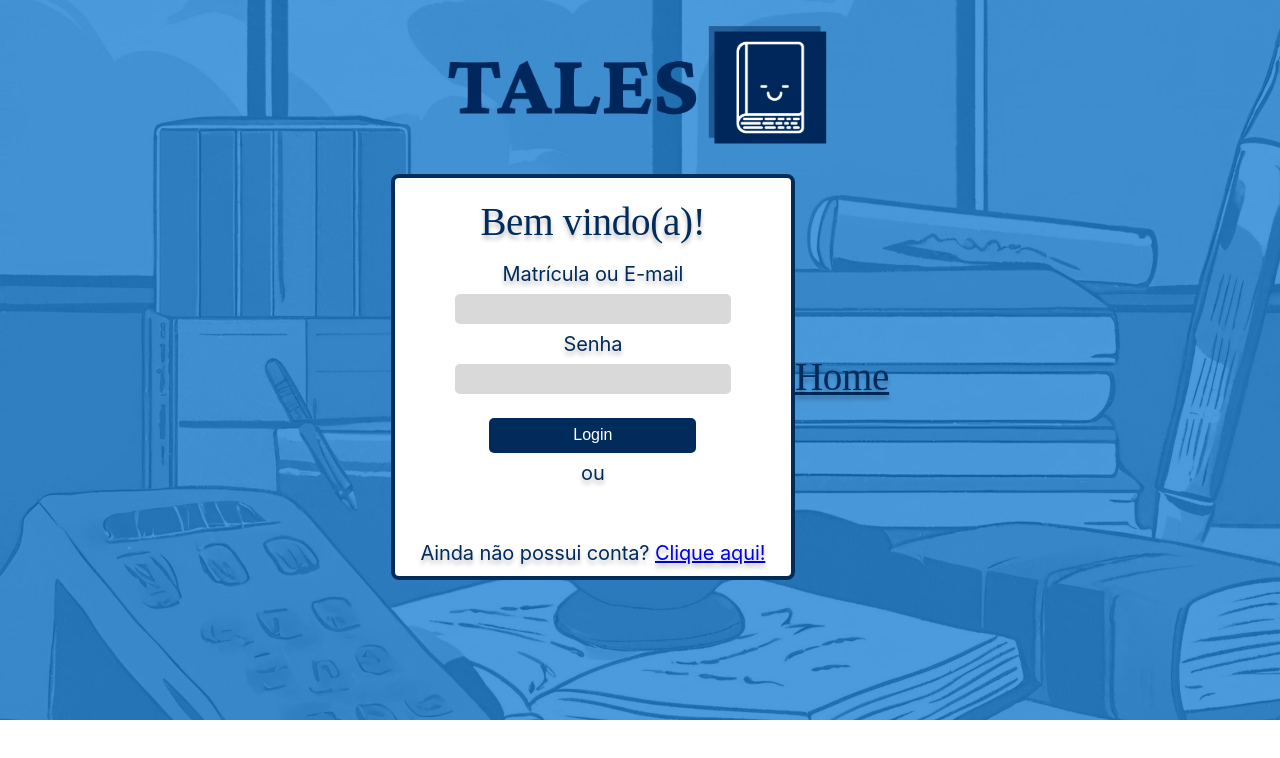
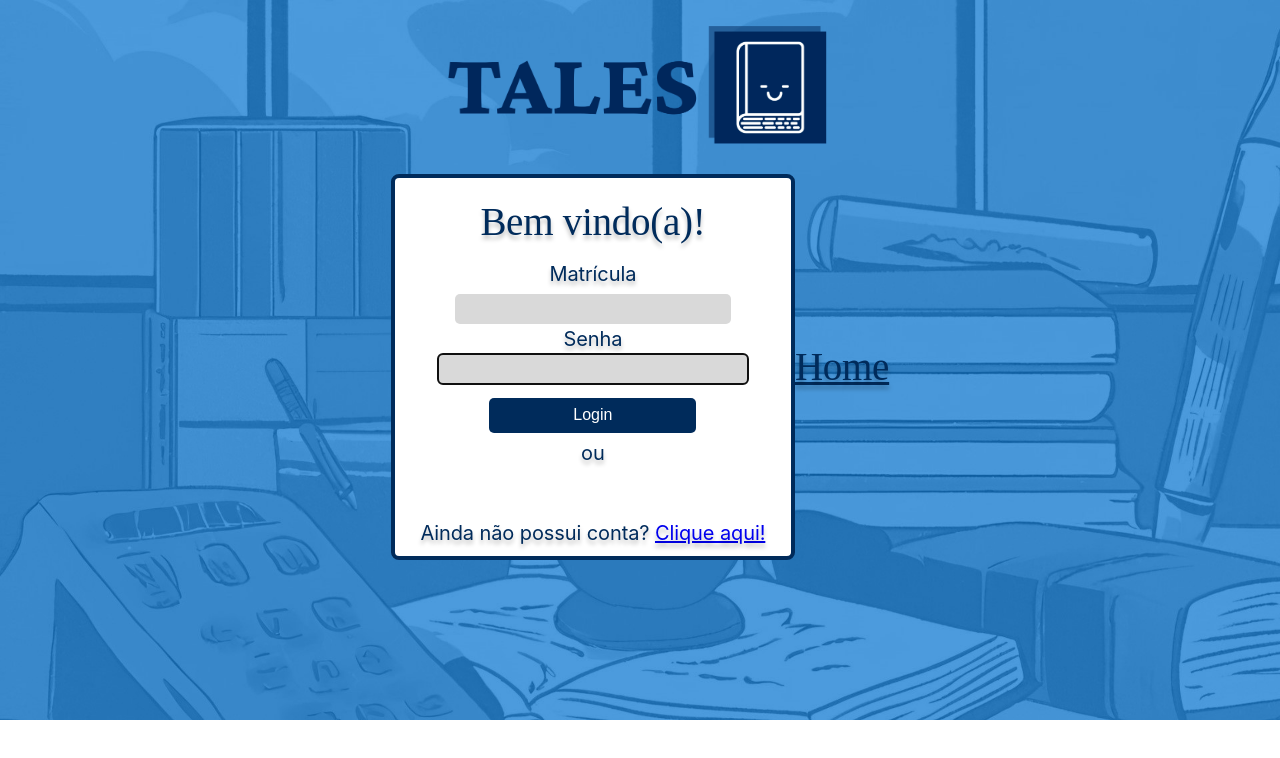
Before and after one commit to KyobaMuratsu/tales-app, a React (Create React App) app in the folder tales-app/: page / in a window 1280 px wide. Shown: the top 758 px of the page. Built offline with nearby package versions, Linux system fonts and the light colour scheme.

Commit message:
funcionando login com o backend e geração de token e armazenamento do mesmo

```diff
--- a/tales-app/package.json
+++ b/tales-app/package.json
@@ -2,11 +2,13 @@
   "name": "tales-app",
   "version": "0.1.0",
   "private": true,
+  "proxy": "http://localhost:8080/api/",
   "dependencies": {
     "@react-oauth/google": "^0.11.1",
     "@testing-library/jest-dom": "^5.17.0",
     "@testing-library/react": "^13.4.0",
     "@testing-library/user-event": "^13.5.0",
+    "axios": "^1.6.2",
     "gapi-script": "^1.2.0",
     "react": "^18.2.0",
     "react-dom": "^18.2.0",
--- a/tales-app/src/App.jsx
+++ b/tales-app/src/App.jsx
@@ -4,7 +4,7 @@ import { BrowserRouter as Router, Routes, Route } from "react-router-dom";
 import Login from "./pages/Login";
 import Register from "./pages/Register";
 import { ACCESS_TOKEN } from "./layout/Constants";
-import { getCurrentUser } from "./layout/util/APIItils";
+import { getCurrentUser } from "./api/APIItils";
 
 import './style/App.css';
 import Feed from "./pages/Feed";
--- a/tales-app/src/layout/util/APIItils.jsx
+++ b/tales-app/src/api/APIItils.jsx
@@ -1,4 +1,4 @@
-import { API_BASE_URL, ACCESS_TOKEN } from "../Constants";
+import { API_BASE_URL, ACCESS_TOKEN } from "../layout/Constants";
 
 const request = (params) => {
     const headers = new Headers({
--- /dev/null
+++ b/tales-app/src/api/axios.js
@@ -0,0 +1,6 @@
+import axios from 'axios';
+import { API_BASE_URL } from '../layout/Constants';
+
+export default axios.create ({
+    baseURL: API_BASE_URL
+});
--- a/tales-app/src/index.js
+++ b/tales-app/src/index.js
@@ -1,6 +1,7 @@
 import React from 'react';
 import { createRoot } from 'react-dom/client';
 import { GoogleOAuthProvider } from '@react-oauth/google';
+import { AuthProvider } from './layout/Components/AuthProvider';
 
 import './style/index.css'
 
@@ -11,7 +12,11 @@ const container = document.getElementById('root');
 const root = createRoot(container);
 
 root.render(
+  <>
   <GoogleOAuthProvider clientId={clientId}>
+    <AuthProvider>
     <App/>
+    </AuthProvider>
   </GoogleOAuthProvider>
+  </>
 );
--- /dev/null
+++ b/tales-app/src/layout/Components/AuthProvider.js
@@ -0,0 +1,15 @@
+import { createContext, useState } from "react";
+
+const AuthContext = createContext({});
+
+export const AuthProvider = ({ children }) => {
+    const [auth, setAuth] = useState({});
+
+    return(
+        <AuthContext.Provider value={{auth, setAuth}}>
+            {children}
+        </AuthContext.Provider>
+    )
+}
+
+export default AuthContext;
--- a/tales-app/src/layout/Constants/index.jsx
+++ b/tales-app/src/layout/Constants/index.jsx
@@ -1,4 +1,4 @@
-export const API_BASE_URL = 'http://localhost:8080';
+export const API_BASE_URL = 'http://localhost:8080/api/';
 export const ACCESS_TOKEN = 'accessToken';
 
 export const OAUTH2_REDIRECT_URI = 'http://localhost:3000/oauth2/redirect'
--- a/tales-app/src/layout/User/Login/Login.jsx
+++ b/tales-app/src/layout/User/Login/Login.jsx
@@ -1,20 +1,100 @@
-import React from "react";
+import React, { useContext, useEffect, useRef, useState } from "react";
 import '../../../style/Login.css';
+import axios from '../../../api/axios';
 import { GoogleLogin } from '@react-oauth/google';
-import { Link } from "react-router-dom";
+import { Link, Navigate } from "react-router-dom";
+import AuthContext from "../../Components/AuthProvider";
+
+const LOGIN_URL = 'auth/login';
 
 function Login(){
+    const { setAuth } = useContext(AuthContext);
+    const userRef = useRef();
+    const errRef = useRef();
+
+    const[login, setLogin] = useState('');
+    const[password, setPassword] = useState('');
+    const[errorMessage, setErrorMessage] = useState('');
+    const[sucessMessage, setSucessMessage] = useState(false);
+
+    useEffect(() => {
+        userRef.current.focus();
+    }, [])
+
+    useEffect(() => {
+        setErrorMessage('');
+    }, [login, password])
+
+    const handleSubmit = async (e) => {
+        e.preventDefault();
+        try {
+            const response = await axios.post(LOGIN_URL,
+                    JSON.stringify({login, password}),
+                    {
+                        headers: {'Content-Type': 'application/json'},
+                        withCredentials: false,
+                    },
+                );
+            console.log(JSON.stringify(response?.data));
+            localStorage.setItem("Token", JSON.stringify(response?.data))
+            // console.log(JSON.stringify(response?.data));
+            const acessToken = response?.data?.acessToken;
+            const roles = response?.data?.roles;
+            setAuth({login, password, roles, acessToken});
+            setLogin('');
+            setPassword('');
+            setSucessMessage(true);
+        } catch (error) {
+            if(!error?.response){
+                setErrorMessage('No Server Responde');
+            }else if(errorMessage.response?.status === 400){
+                setErrorMessage('Missing Username or Password');
+            }else if(errorMessage.response?.status === 401){
+                setErrorMessage('Unauthorized');
+            }else if(errorMessage.response?.status === 403){
+                setErrorMessage('Usuer does not exist');
+            }else {
+                setErrorMessage('Login Failed');
+            }
+            errRef.current.focus();
+
+        }
+    }
+
     return(
-
+        <>
+        {sucessMessage ? (
+            <Navigate to="/feed"/>
+        ): (
         <main className="main">
             <div className="container">
                 <h1 className="title">Bem vindo(a)!</h1>
-                <p className="text">Matrícula ou E-mail</p>
-                <input type="text" name="Matricula ou email" id="login-matricula" className="textbox" />
+                <p className="text">Matrícula</p>
+                <form onSubmit={handleSubmit} className="form">
+                    <input  type="text"
+                            name="Matricula"
+                            id="loginMatricula"
+                            className="textbox"
+                            ref={userRef}
+                            onChange={(matricula) => setLogin(matricula.target.value)}
+                            value={login}
+                            required />
                 <p className="text">Senha</p>
-                <input type="password" name="Senha-login" id="login-senha" className="textbox"/>
+                    <input  type="password"
+                            name="Senha"
+                            id="loginSenha"
+                            className="textbox"
+                            ref={userRef}
+                            onChange={(password) => setPassword(password.target.value)}
+                            value={password}
+                            required />
                 <div className="space"></div>
-                <input type="button" name="Login" id="submit" className="login-button" value="Login"/>
+                    <button type="submit"
+                            name="Login"
+                            id="submit"
+                            className="login-button"
+                            value="Login" >Login </button>
+                </form>
                 <p className="text">ou</p>
                 <GoogleLogin
                         onSuccess={credentialResponse => {
@@ -30,6 +110,9 @@ function Login(){
             </div>
             <Link justify-content="center" className="titulo" to={'/Feed'}>Home</Link>
         </main>
+
+        )}
+        </>
     );
 }
 
--- a/tales-app/src/style/Login.css
+++ b/tales-app/src/style/Login.css
@@ -45,6 +45,16 @@ body{
     line-height: 161.5%; /* 85.595px */
     letter-spacing: -0.017rem;
     text-align: center;
+}
+
+.form{
+    display: flex;
+    flex-direction: column;
+    justify-content: center;
+    align-items: center;
+    min-height: 120%;
+    width: 100%;
+    gap: 5px;
 }
 
 .text{
```
Also changed, not shown: 1 other file (tests, documents, lock files or other folders).
